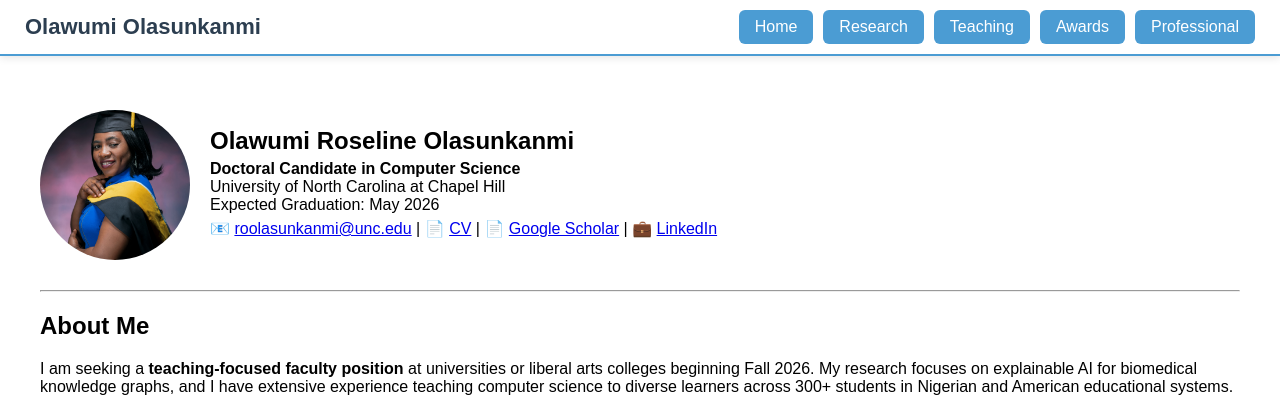
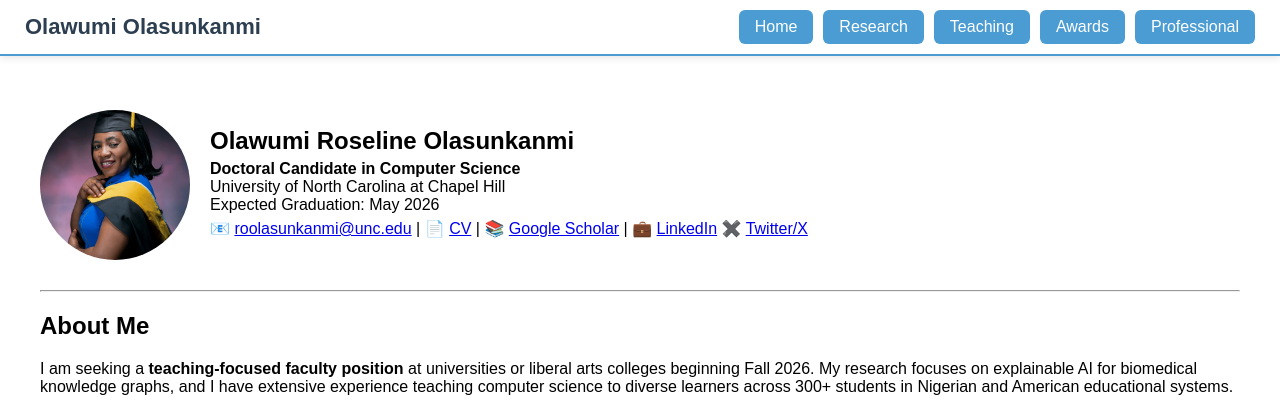
Before and after one commit to wumirose/wumirose.github.io, a Jekyll site: the page built from index.md, in a window 1280 px wide and 900 px high. Shown: the top 410 px of the window. Built offline with Jekyll 4.4.1, drawn with Linux system fonts in a browser that asks for light colours.

Commit message:
Update index.md

```diff
--- a/index.md
+++ b/index.md
@@ -14,8 +14,9 @@ title: Home
     <p style="margin: 5px 0;">
       📧 <a href="mailto:roolasunkanmi@unc.edu">roolasunkanmi@unc.edu</a> |
       📄 <a href="https://drive.google.com/file/d/1qDdwS1B2fHnVW_0KCw4x7jIbL6OpiPLE/view" target="_blank" rel="noopener noreferrer">CV</a> |
-      📄 <a href="https://scholar.google.com/citations?user=4tvUEjkAAAAJ&hl=en" target="_blank" rel="noopener noreferrer">Google Scholar</a> |
+      📚 <a href="https://scholar.google.com/citations?user=4tvUEjkAAAAJ&hl=en" target="_blank" rel="noopener noreferrer">Google Scholar</a> |
       💼 <a href="https://www.linkedin.com/in/wumirosey/" target="_blank" rel="noopener noreferrer">LinkedIn</a>
+      ✖️ <a href="https://www.x.com/wumirosey/" target="_blank" rel="noopener noreferrer">Twitter/X</a>
     </p>
   </div>
 </div>
```
